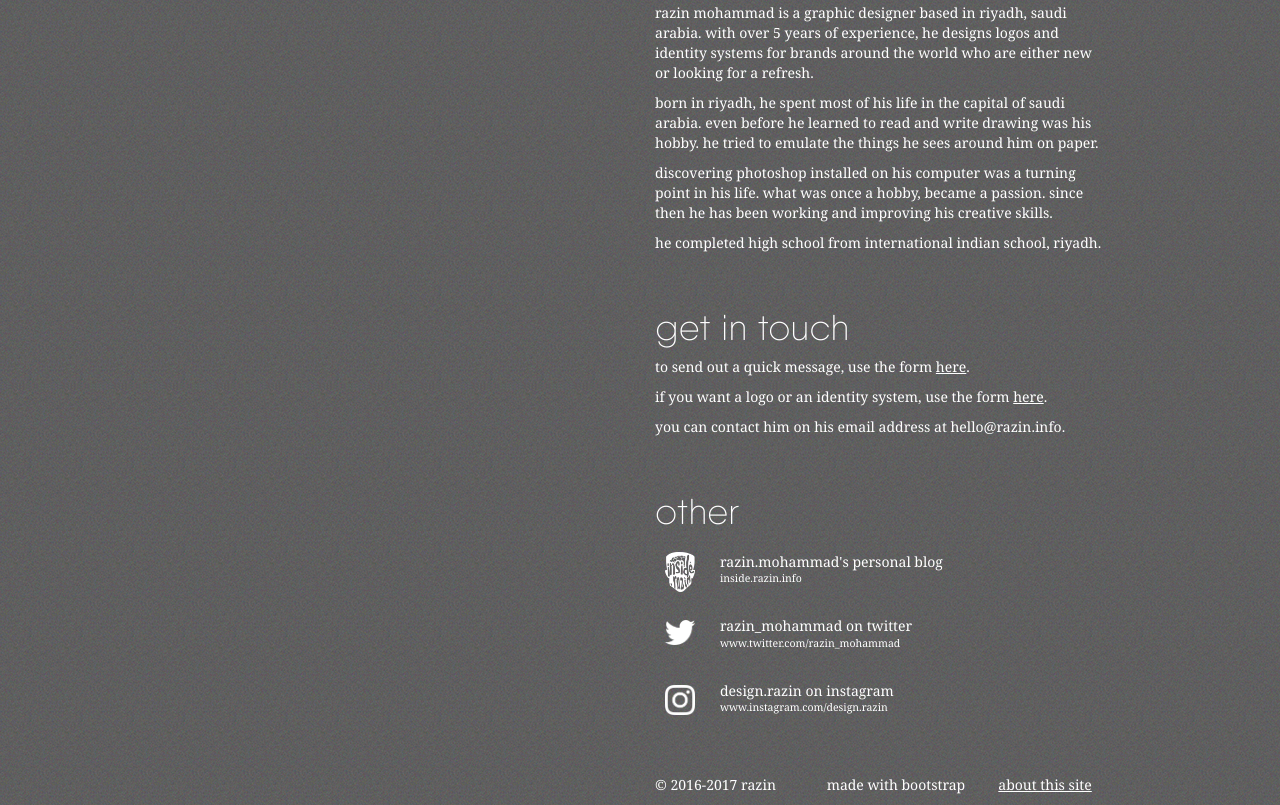
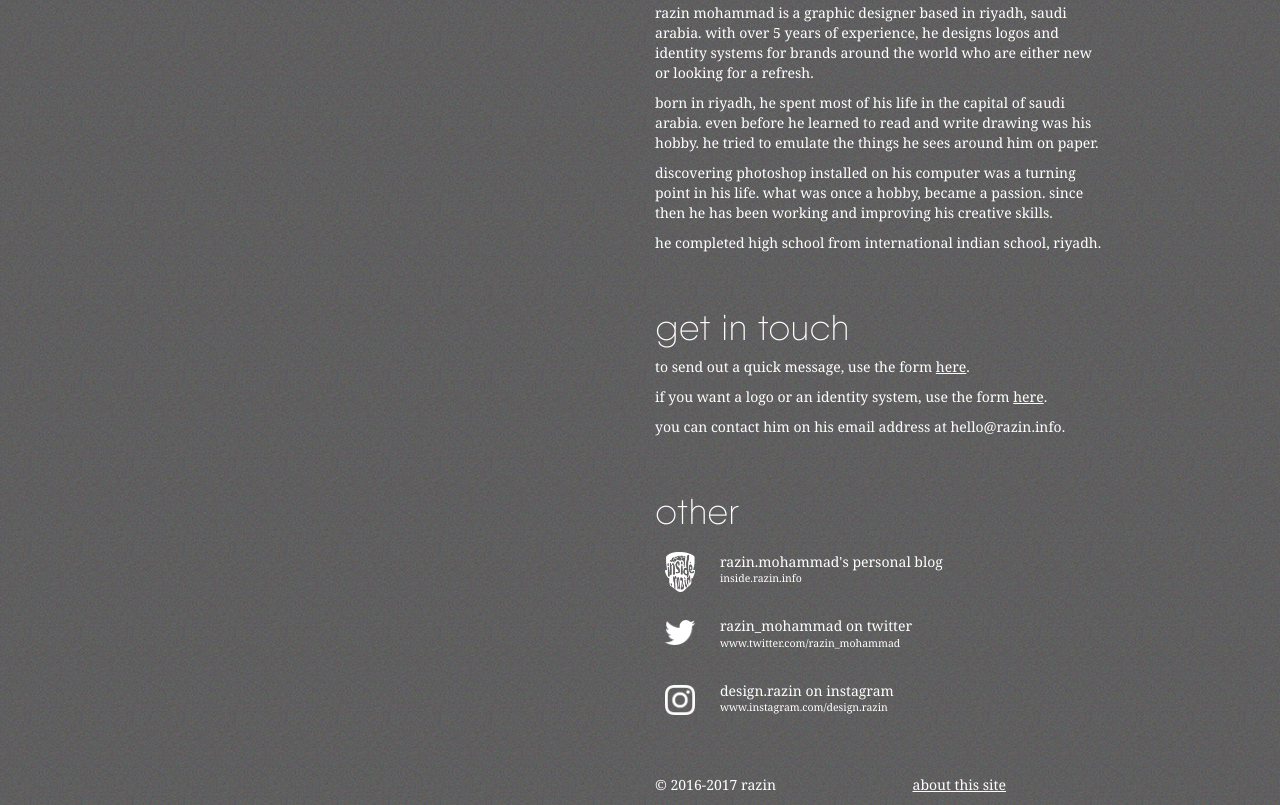
Before and after one commit to razinm/razinm.github.io, a plain HTML site: page index.html in a window 1280 px wide. Shown: the part 892-1697 px from the top of the page. Drawn offline with Linux system fonts and the light colour scheme; a web font is replaced by a local one.

Commit message:
Removed made with message

```diff
--- a/index.html
+++ b/index.html
@@ -90,9 +90,8 @@
   </div>
   </div>
 	  <div class="row footer">
-		  <div class="col-xs-4"><p>© 2016-<script type="text/javascript">var creditsyear = new Date();document.write(creditsyear.getFullYear());</script> razin</p></div>
-		  <div class="col-xs-4"><p>made with bootstrap</p></div>
-		  <div class="col-xs-4"><p><a href="https://github.com/razinm/razinm.github.io" target="_blank" title="view this site on github">about this site</a></p></div>
+		  <div class="col-xs-6"><p>© 2016-<script type="text/javascript">var creditsyear = new Date();document.write(creditsyear.getFullYear());</script> razin</p></div>
+		  <div class="col-xs-6"><p><a href="https://github.com/razinm/razinm.github.io" target="_blank" title="view this site on github">about this site</a></p></div>
 	  </div>
   </div>
   <div class="col-sm-6 col-sm-pull-6">
```
